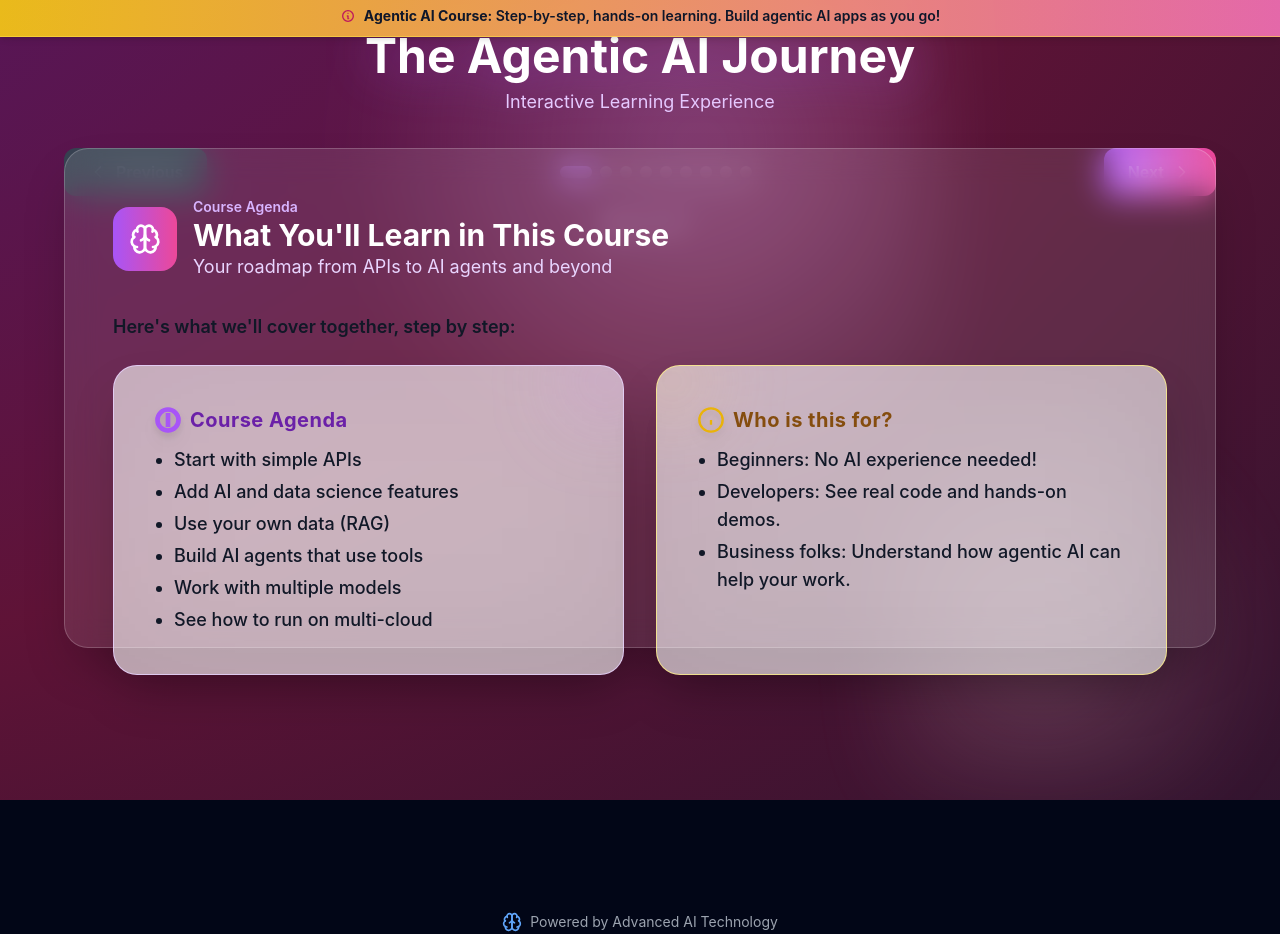
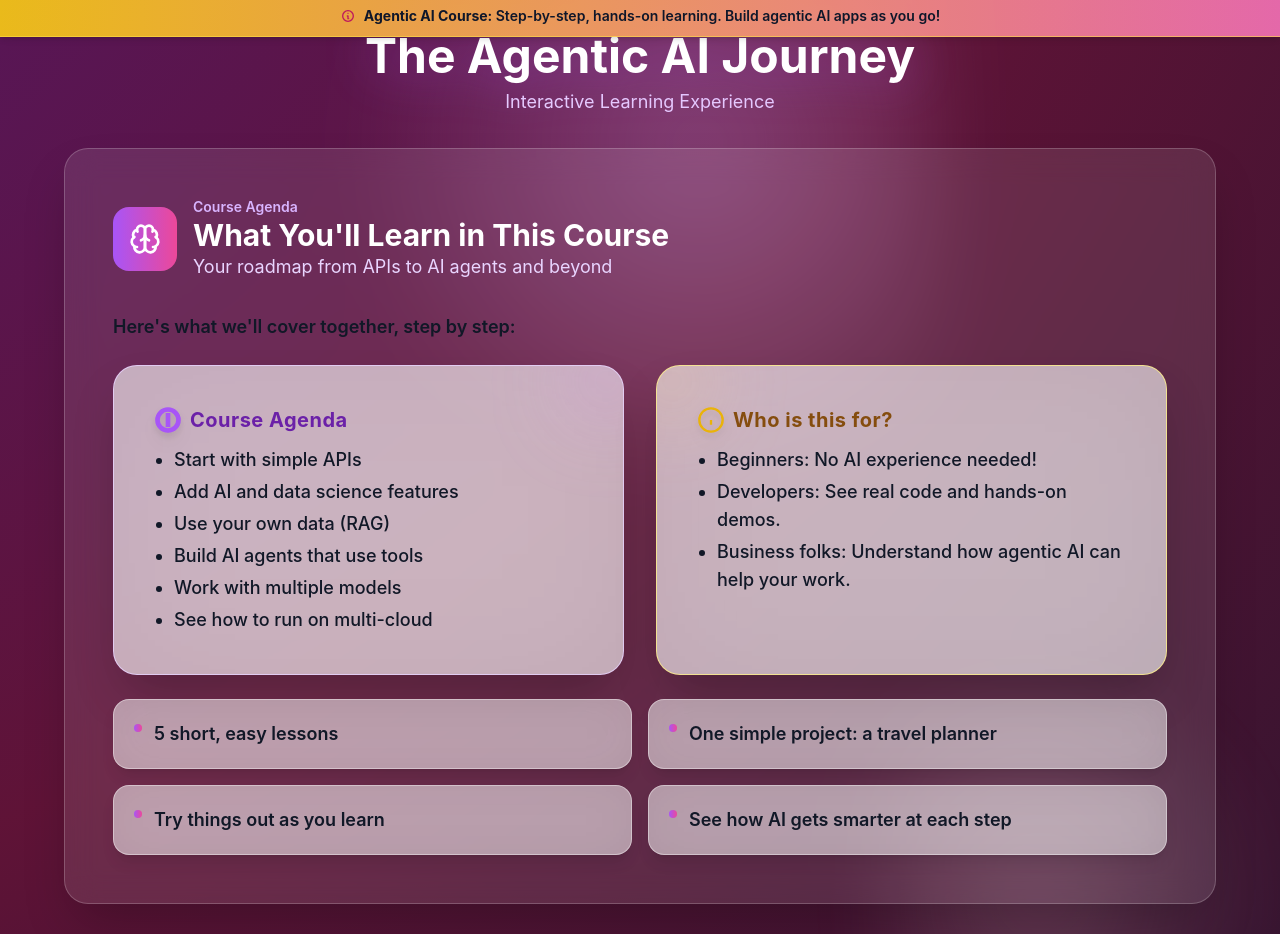
Before and after one commit to vjeai09/agenticai-demo, a React (Vite) app in the folder agentic-demo-frontend/: page / in a window 1280 px wide. Shown: the top 934 px of the page. Built offline with nearby package versions, Linux system fonts and the light colour scheme.

Commit message:
revert: restore AgenticJourney.jsx to working state from yesterday (commit 2750b25)

```diff
--- a/agentic-demo-frontend/src/components/AgenticJourney.jsx
+++ b/agentic-demo-frontend/src/components/AgenticJourney.jsx
@@ -66,7 +66,12 @@ const AgenticJourney = ({ setActiveTab }) => {
           "Developers: See real code and hands-on demos.",
           "Business folks: Understand how agentic AI can help your work."
         ],
-        keyPoints: [],
+        keyPoints: [
+          "5 short, easy lessons",
+          "One simple project: a travel planner",
+          "Try things out as you learn",
+          "See how AI gets smarter at each step"
+        ],
         useCase: null
       }
     },
@@ -80,10 +85,15 @@ const AgenticJourney = ({ setActiveTab }) => {
         type: "intro",
         description: "This course will show you, step by step, how to build smart AI apps. You'll start simple and add more features as you go. We'll use a travel planner example, so you can see how things work in real life.",
         agenda: null,
-        keyPoints: [],
+        keyPoints: [
+          "5 short, easy lessons",
+          "One simple project: a travel planner",
+          "Try things out as you learn",
+          "See how AI gets smarter at each step"
+        ],
         useCase: {
           title: "🌍 What you'll build:",
-          description: "A travel planner that gets smarter as you learn.",
+          description: "You'll make a travel planner that gets better and smarter as you learn new things.",
           scenario: "Goal: By the end, you'll know how to make your own smart AI apps."
         }
       }
@@ -818,7 +828,8 @@ Memory stored for future trips:
     }
   };
 
-  // Always use crossfade for seamless transitions
+  // Helper: fade-only for first two slides
+  const isFirstOrSecond = currentSlide === 0 || currentSlide === 1;
   return (
     <div className="relative min-h-screen md:p-8 overflow-x-hidden">
       {/* Animated Gradient Background */}
@@ -850,18 +861,18 @@ Memory stored for future trips:
 
       {/* Main Slide Area - Mobile App Style */}
       <div className="md:max-w-6xl md:mx-auto">
-        <div className="md:hidden pb-14 px-0 flex flex-col relative min-h-[calc(100vh-12rem)]">
-          <AnimatePresence mode="sync">
+        <div className="md:hidden pb-14 px-0 flex flex-col">
+          <AnimatePresence mode="wait">
             <motion.div
               key={currentSlide}
-              initial={{ opacity: 0 }}
-              animate={{ opacity: 1 }}
-              exit={{ opacity: 0 }}
-              transition={{ duration: 0.22, ease: "easeInOut" }}
+              initial={isFirstOrSecond ? { opacity: 0 } : { opacity: 0, x: 100 }}
+              animate={isFirstOrSecond ? { opacity: 1 } : { opacity: 1, x: 0 }}
+              exit={isFirstOrSecond ? { opacity: 0 } : { opacity: 0, x: -100 }}
+              transition={{ duration: isFirstOrSecond ? 0.18 : 0.25, ease: "easeOut" }}
               onTouchStart={onTouchStart}
               onTouchMove={onTouchMove}
               onTouchEnd={onTouchEnd}
-              className="absolute inset-0 bg-white min-h-[calc(100vh-12rem)] rounded-t-[2rem] shadow-2xl touch-pan-y select-none overflow-hidden flex flex-col"
+              className="bg-white min-h-[calc(100vh-12rem)] rounded-t-[2rem] shadow-2xl touch-pan-y select-none overflow-hidden flex flex-col"
               style={{ marginTop: '12px' }}
             >
               {/* Mobile Slide Header */}
@@ -886,15 +897,15 @@ Memory stored for future trips:
         </div>
 
         {/* Desktop View (unchanged) */}
-        <div className="hidden md:block relative min-h-[500px]">
-          <AnimatePresence mode="sync">
+        <div className="hidden md:block">
+          <AnimatePresence mode="wait">
             <motion.div
               key={currentSlide}
-              initial={{ opacity: 0 }}
-              animate={{ opacity: 1 }}
-              exit={{ opacity: 0 }}
-              transition={{ duration: 0.22, ease: "easeInOut" }}
-              className="absolute inset-0 bg-white/10 backdrop-blur-lg rounded-3xl p-8 lg:p-12 border border-white/20 shadow-2xl"
+              initial={isFirstOrSecond ? { opacity: 0 } : { opacity: 0, x: 100 }}
+              animate={isFirstOrSecond ? { opacity: 1 } : { opacity: 1, x: 0 }}
+              exit={isFirstOrSecond ? { opacity: 0 } : { opacity: 0, x: -100 }}
+              transition={{ duration: isFirstOrSecond ? 0.18 : 0.3 }}
+              className="bg-white/10 backdrop-blur-lg rounded-3xl p-8 lg:p-12 border border-white/20 shadow-2xl"
             >
               {/* Desktop Slide Header */}
               <div className="flex items-center gap-4 mb-8">
```
